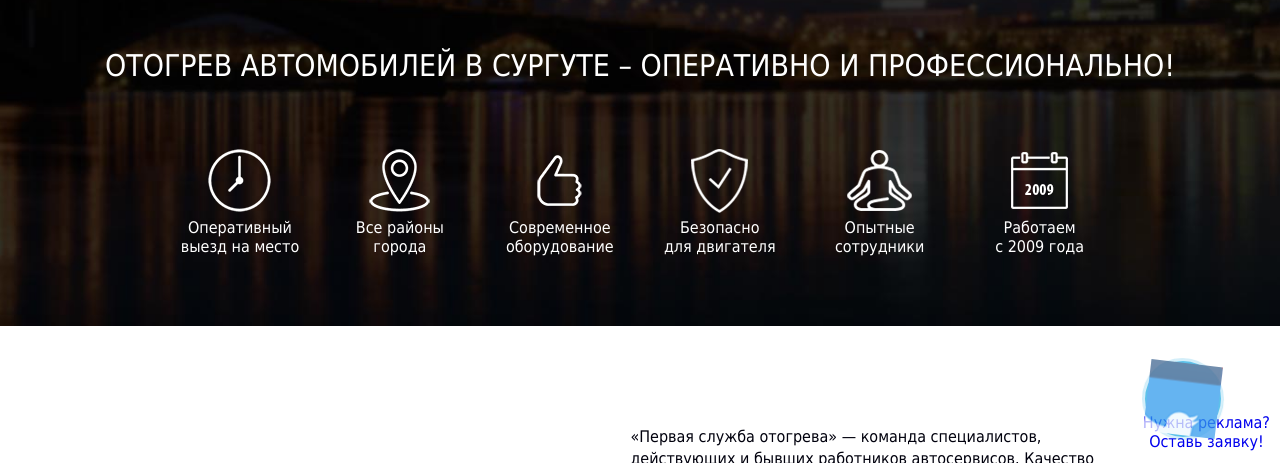
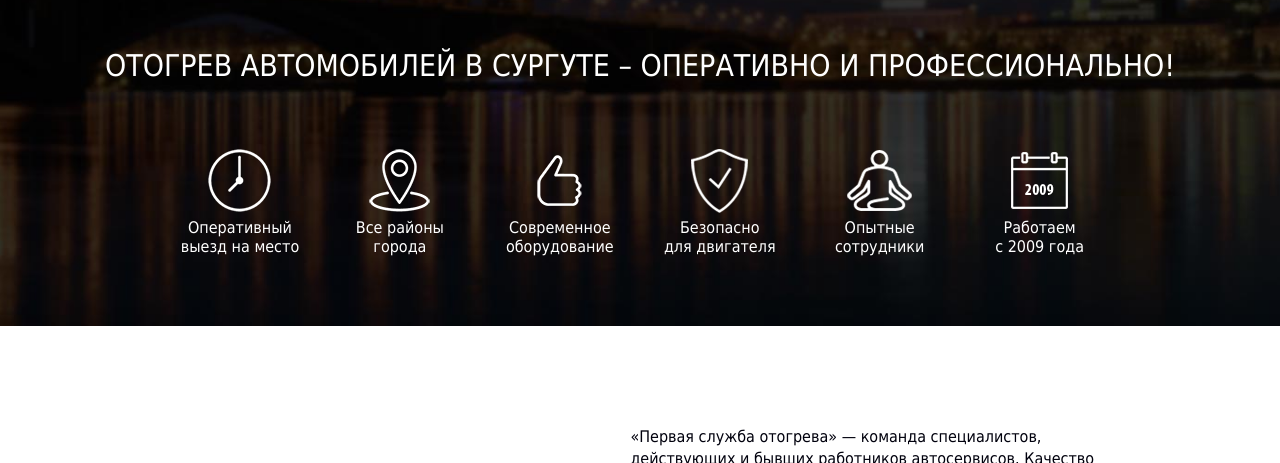
Before and after one commit to rasskazoff/razogrev, a plain HTML site: page index.html in a window 1280 px wide. Shown: the part 324-787 px from the top of the page. Drawn offline with Linux system fonts and the light colour scheme.

Commit message:
Update index.html

```diff
--- a/index.html
+++ b/index.html
@@ -96,6 +96,6 @@
 <p class="slogan">Тысячи сургутян доверяют нам свои автомобили.</p>
 <a href="tel:+73462760711" class="tel"><img alt="" src="img/tel.png"> Звоните <br><span>+7 (3462) 760-711</span></a>
 <div id="bottom">&copy; 2016 &#171;<span itemprop="name">Первая служба отогрева автомобилей</span>&#187;.<div <span itemprop="postalCode"></span> <span itemprop="addressLocality"></span> <span itemprop="streetAddress"></span></div> Заказ отогрева по&#160;телефону <span itemprop="telephone">+7 (3462) 760-711</span>.
- <a href="http://mssg.gq/" id="popup__toggle"><div class="circlephone" style="transform-origin: center;"></div><div class="circle-fill" style="transform-origin: center;"></div><div class="img-circle" style="transform-origin: center;"><div class="img-circleblock" style="transform-origin: center;"></div></div>Нужна реклама?<br>Оставь заявку!</a>
+<div id='footer1'>Реклама<div>
 </body>
 </html>
```
